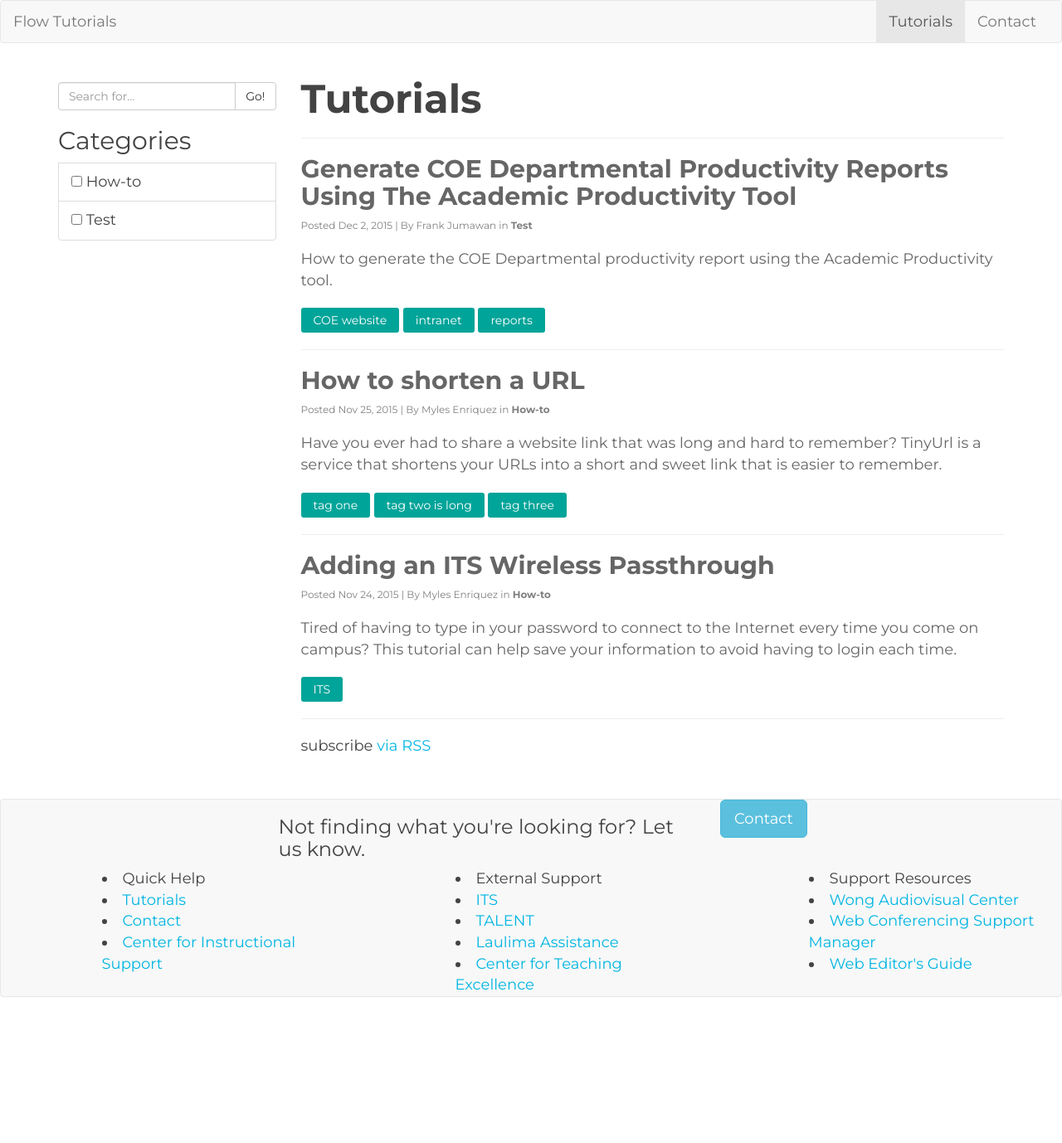
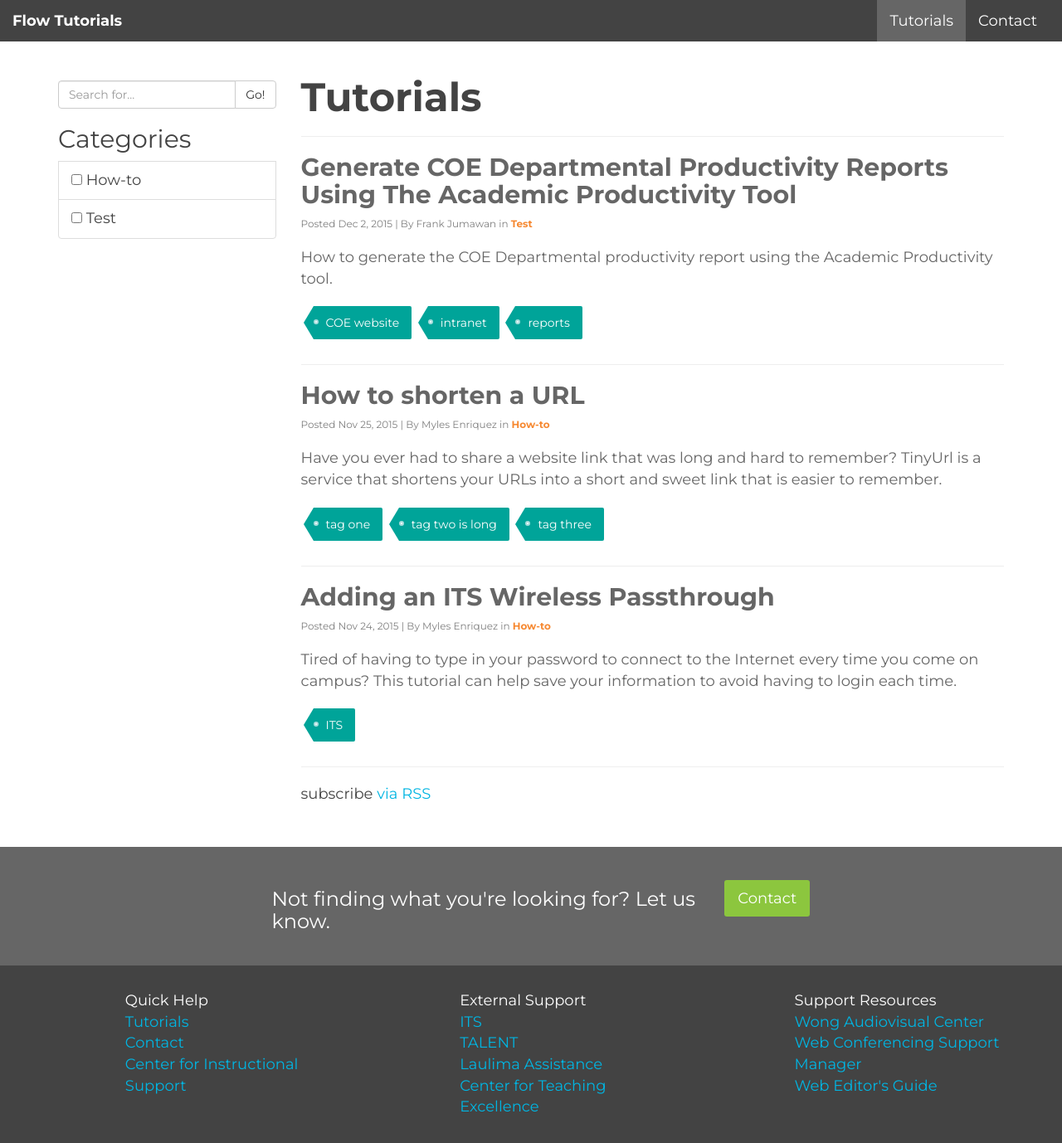
Before and after one commit to uhm-coe/assist, a Jekyll site: the page built from index.html, in a window 1280 px wide. Shown: the whole page at 83% size. Built offline with Jekyll 4.4.1, drawn with Linux system fonts in a browser that asks for light colours; the list of posts is cut into pages by our own code; before the commit the page ends 1222 px from its top, so only the background shows below that.

Commit message:
Remove bullets from list-items in footer.

```diff
--- a/inc/css/custom-styling.css
+++ b/inc/css/custom-styling.css
@@ -13,6 +13,7 @@ a {
 }
 a:hover {
   color: #000;
+  text-decoration: underline;
 }
 a:visited {
   color: #205caa;
@@ -20,13 +21,57 @@ a:visited {
 ul {
   list-style-type: none;
 }
+.highlight-orange {
+  color: #F68932;
+}
+a.btn-info {
+  margin: 10px 0px;
+  background-color: #8CC63E;
+  border-radius: 3px;
+  border: none;
+  color: white;
+}
+a.btn-info:hover {
+  background-color: #A0D062;
+}
 /* Layout Styles */
 /* ----------------------------------------------------------*/
-/* Site header */
-/* Site footer */
-/* Page Content styles */
+/* Site header (header.html) */
+#header {
+  background-color: #434343;
+  border-radius: 0px;
+  border: none;
+}
+#header a {
+  color: white;
+}
+#header a.navbar-brand {
+  font-weight: 700;
+}
+#header .active a {
+  background-color: #666666;
+}
+/* Site footer (footer.html) */
+#footer {
+  margin-bottom: 0px;
+  border: none;
+}
+#footer #help-container {
+  color: white;
+  padding: 30px 0px;
+  background-color: #666666;
+}
+#footer #links-container {
+  padding: 30px 50px;
+  background-color: #434343;
+}
+#footer #links-container li {
+  color: white;
+  list-style-type: none;
+}
+/* Page Content styles (page.html) */
 /* ----------------------------------------------------------*/
-/* Home styles */
+/* Home styles (index.html) */
 /* ----------------------------------------------------------*/
 #home {
   margin-bottom: 50px;
@@ -57,13 +102,66 @@ ul {
 }
 #home .tag-label {
   background-color: #00a499;
+  border-radius: 0 2px 2px 0;
   color: white;
+  display: inline-block;
   font-size: 14px;
-  padding: 5px 15px;
-  display: inline-block;
-  border-radius: 3px;
+  height: 40px;
+  left: 0;
+  line-height: 40px;
+  padding: 0px 15px;
+  margin: 0px 0px 10px 15px;
+  position: relative;
+  top: 0;
 }
-/* Post styles */
+#home .tag-label:before {
+  border-bottom: 20px transparent solid;
+  border-right: 12px #00a499 solid;
+  border-top: 20px transparent solid;
+  content: '';
+  height: 0;
+  left: -12px;
+  position: absolute;
+  top: 0;
+  width: 0;
+}
+#home .tag-label:after {
+  background: white;
+  border: 2px #add solid;
+  border-radius: 50%;
+  content: '';
+  height: 6px;
+  left: 0;
+  position: absolute;
+  width: 6px;
+  top: 16px;
+}
+/* Post styles (post.html) */
 /* ----------------------------------------------------------*/
+.tutorial-post h1,
+.tutorial-post h2,
+.tutorial-post h3,
+.tutorial-post h4,
+.tutorial-post h5,
+.tutorial-post h6 {
+  font-weight: 700;
+}
+.tutorial-post p {
+  color: #666666;
+}
+.tutorial-post .details {
+  background-color: #00a499;
+  color: white;
+  font-weight: 700;
+  padding: 10px 5px;
+}
+.tutorial-post .tutorial-title {
+  font-weight: 700;
+}
+.tutorial-post .tutorial-blurb {
+  color: #666666;
+  margin-bottom: 20px;
+  font-weight: 400;
+}
 /* media queries */
 /* ----------------------------------------------------------*/
```
Also changed, not shown: inc/less/custom-styling.less (+112 -17 lines).
